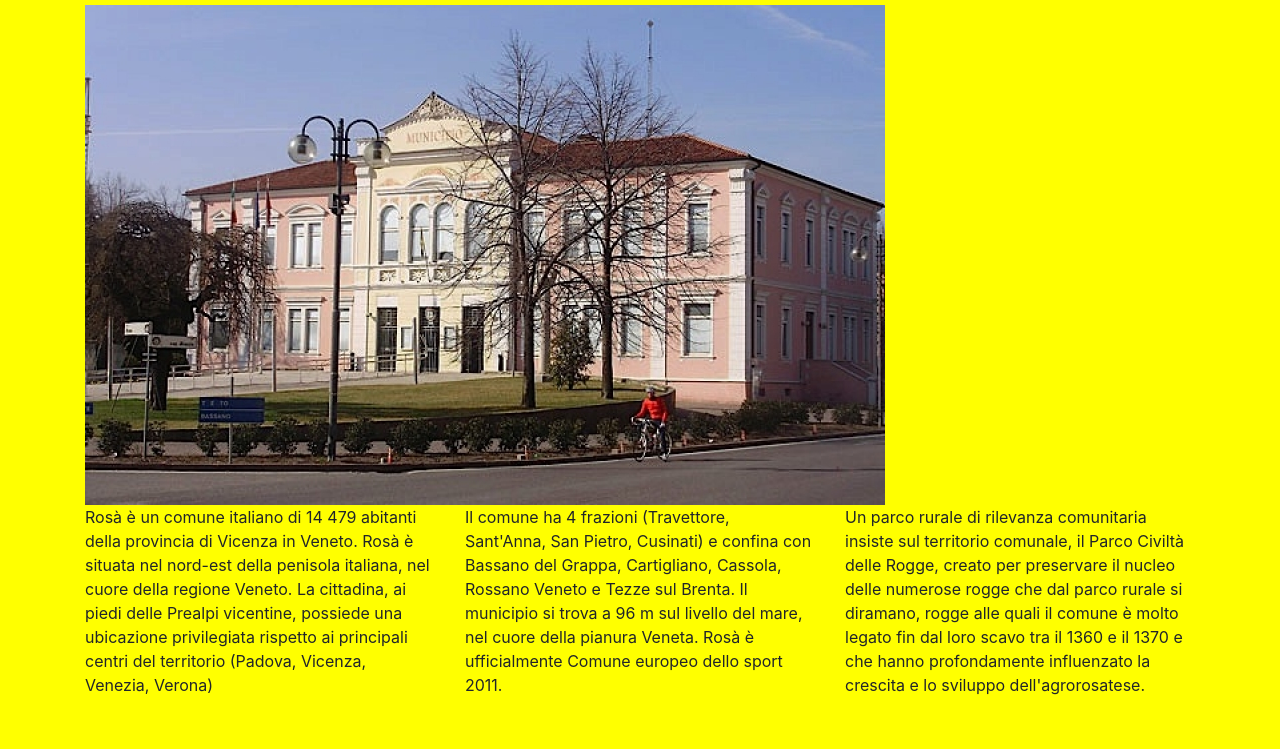
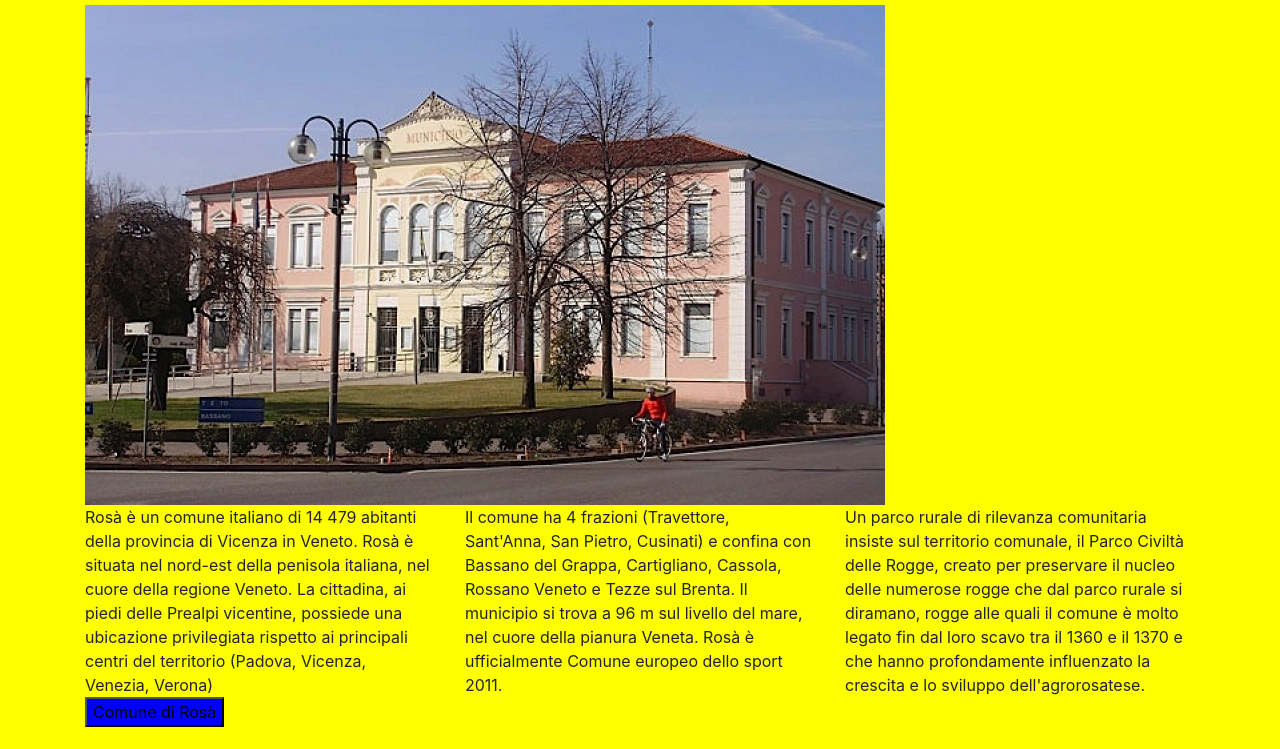
Before and after one commit to zanettiluca/starter-template, a plain HTML site: page index.html in a window 1280 px wide. Shown: the part 51-800 px from the top of the page. Drawn offline with Linux system fonts and the light colour scheme.

Commit message:
aggiunto link e bottone

```diff
--- a/index.html
+++ b/index.html
@@ -33,6 +33,9 @@
         </div>
       </div>
     </div>
+    <a style="color:blue;"title="Comune Rosà" href="https://www.comune.rosa.vi.it/it" target="_blank">
+      <button style="background-color:blue">Comune di Rosà</button>
+    </a>
 
     <!-- Optional JavaScript -->
     <!-- jQuery first, then Popper.js, then Bootstrap JS -->
```
